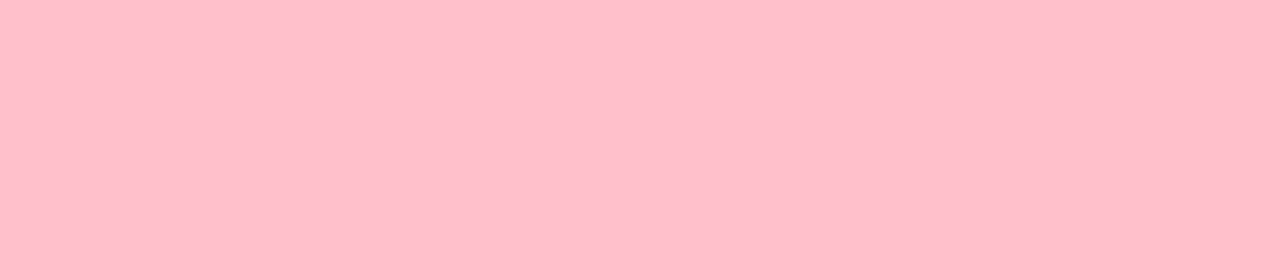
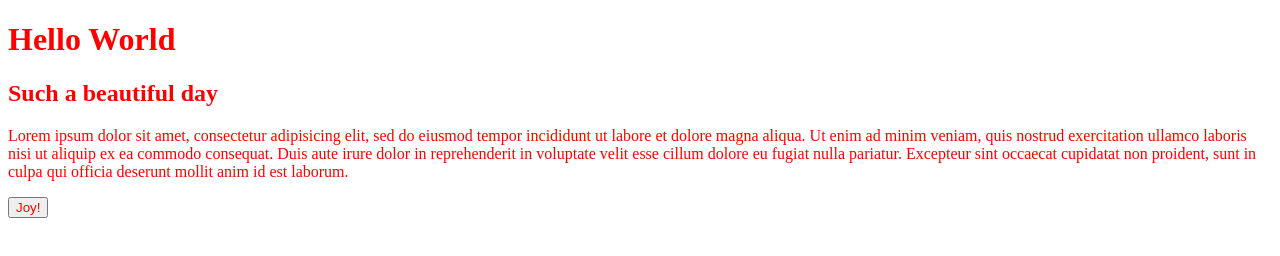
Before and after one commit to grecomatteo86/html-sass-first, a website: page index.html in a window 1280 px wide. Drawn offline with Linux system fonts and the light colour scheme.

Commit message:
application primary_color in html

```diff
--- a/index.html
+++ b/index.html
@@ -9,5 +9,13 @@
 </head>
 <body>
 
+  <h1>Hello World</h1>
+
+  <h2>Such a beautiful day</h2>
+
+  <p>Lorem ipsum dolor sit amet, consectetur adipisicing elit, sed do eiusmod tempor incididunt ut labore et dolore magna aliqua. Ut enim ad minim veniam, quis nostrud exercitation ullamco laboris nisi ut aliquip ex ea commodo consequat. Duis aute irure dolor in reprehenderit in voluptate velit esse cillum dolore eu fugiat nulla pariatur. Excepteur sint occaecat cupidatat non proident, sunt in culpa qui officia deserunt mollit anim id est laborum.</p>
+
+  <button type="button" name="button">Joy!</button>
+
 </body>
 </html>
--- a/src/app.scss
+++ b/src/app.scss
@@ -1,3 +1,8 @@
-body{
-  background-color: pink;
+$primary_color:red;
+
+p,
+h1,
+h2,
+button{
+  color: $primary_color;
 }
```
Also changed, not shown: dist/app.css.
